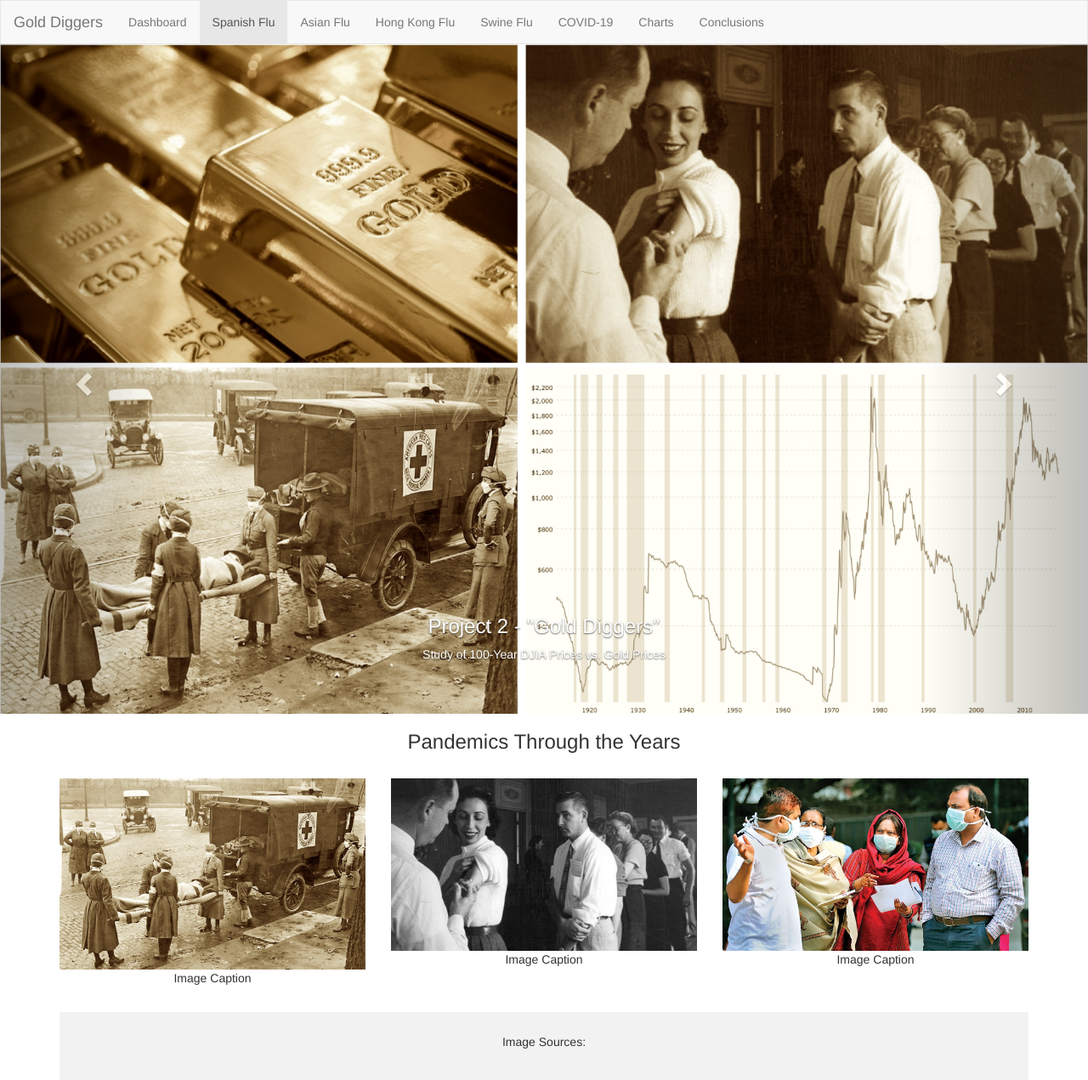
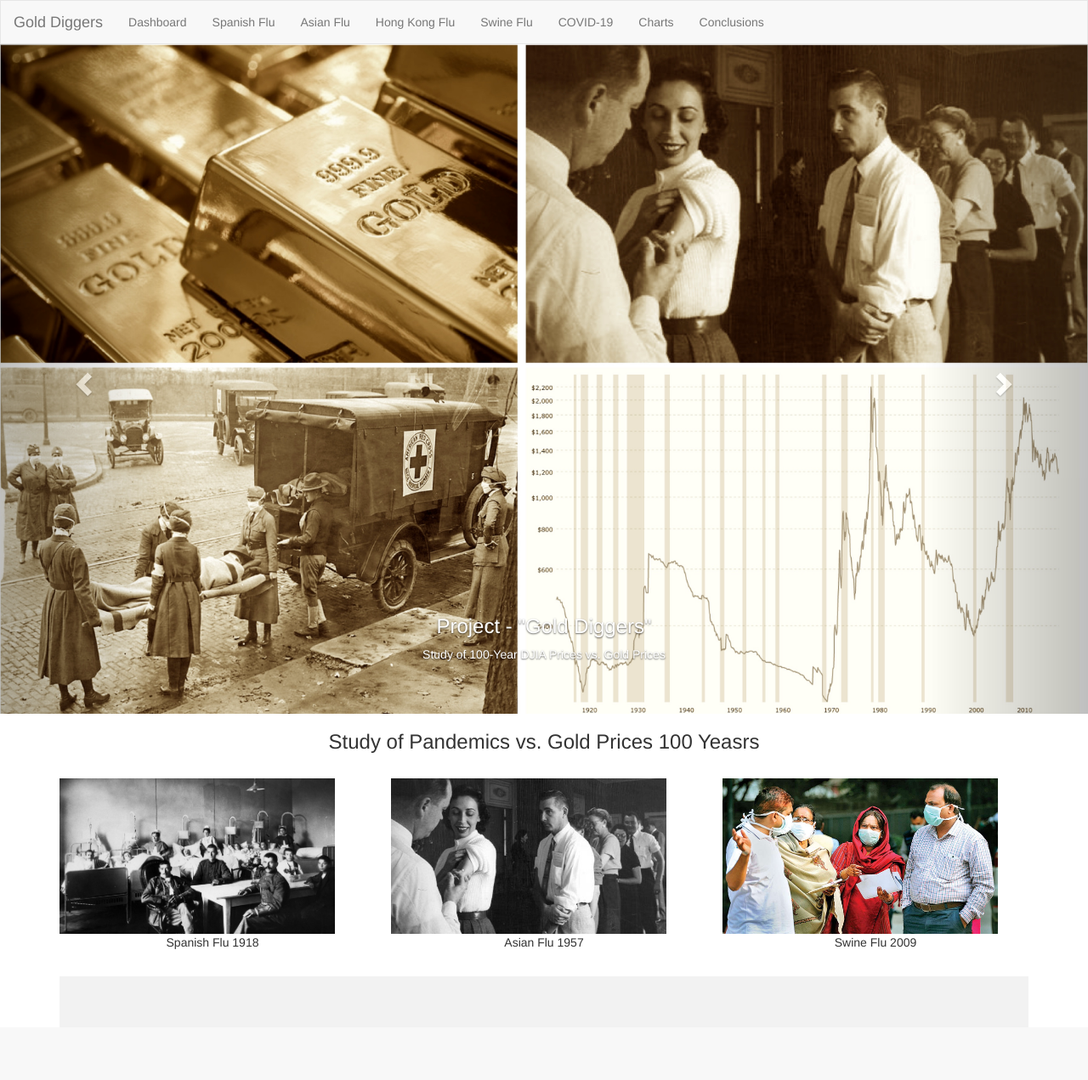
Before and after one commit to pandemicgoldprices/pandemicgoldprices, a Flask app: page / in a window 1280 px wide. Shown: the whole page at 85% size. After the commit the page ends 1117 px from the top, so only its background shows below. Run offline with Flask 2, Linux system fonts and the light colour scheme; data that the repository does not hold is empty; some libraries are stand-ins or nearby versions.

Commit message:
updating index2.0

```diff
--- a/templates/index.html
+++ b/templates/index.html
@@ -41,11 +41,11 @@
     <nav class="navbar navbar-default">
       <div class="container-fluid">
         <div class="navbar-header">
-          <a class="navbar-brand" href="/">Gold Diggers</a>
+          <a class="active navbar-brand" href="/">Gold Diggers</a>
         </div>
         <ul class="nav navbar-nav">
           <li ><a href="dashboard">Dashboard</a></li>
-          <li class="active"><a href="spanish_flu">Spanish Flu</a></li>
+          <li ><a href="spanish_flu">Spanish Flu</a></li>
           <li><a href="asian_flu">Asian Flu</a></li>
           <li><a href="hong_kong_flu">Hong Kong Flu</a></li>
           <li><a href="swine_flu">Swine Flu</a></li>
@@ -60,17 +60,17 @@
       <div class="item active" role="listbox">
         <img src="{{url_for('static', filename='/imgs/pangdcollage.jpg')}}" alt="First Slide">
         <div class="carousel-caption">
-          <h3>Project 2 - "Gold Diggers"</h3>
+          <h3>Project - "Gold Diggers"</h3>
           <p>Study of 100-Year DJIA Prices vs. Gold Prices</p>
         </div>
       </div>
       <div class="item">
-        <img  src="{{url_for('static', filename='/imgs/diggers.jpg')}}" alt="Second Slide">
+        <img  src="{{url_for('static', filename='/imgs/diggers.jpg')}}"  alt="Second Slide">
         <div class="carousel-caption">
         </div>
       </div>
       <div class="item">
-        <img src="{{url_for('static', filename='/imgs/thepriceofgold.jpg')}}" alt="Third Slide">
+        <img src="{{url_for('static', filename='/imgs/thepriceofgold.jpg')}}" style="width:100%" alt="Third Slide">
         <div class="carousel-caption">
         </div>
       </div>
@@ -133,24 +133,24 @@
   </div>-->
 
   <div class="container text-center">
-    <h3>Pandemics Through the Years</h3><br>
+    <h3>Study of Pandemics vs. Gold Prices 100 Yeasrs</h3><br>
     <div class="row">
       <div class="col-sm-4">
-        <img src="{{url_for('static', filename='spanishflue.jpg')}}" class="img-responsive" style="width:100%" alt="Spanish Flu Image">
-        <p>Image Caption</p>
+        <img src="{{url_for('static', filename='imgs/spafluThumb.jpg')}}" class="img-responsive" style="width:90%" alt="Spanish Flu Image">
+        <p>Spanish Flu 1918</p>
       </div>
       <div class="col-sm-4">
-        <img src="{{url_for('static', filename='Asianflu.jpg')}}" class="img-responsive" style="width:100%" alt="Asian Flu Image">
-        <p>Image Caption</p>
+        <img src="{{url_for('static', filename='Asianflu.jpg')}}" class="img-responsive" style="width:90%" alt="Asian Flu Image">
+        <p>Asian Flu 1957</p>
       </div>
       <div class="col-sm-4">
-          <img src="{{url_for('static', filename='swine.jpg')}}" class="img-responsive" style="width:100%" alt="Swine Flu Image">
-          <p>Image Caption</p>
+          <img src="{{url_for('static', filename='swine.jpg')}}" class="img-responsive" style="width:90%" alt="Swine Flu Image">
+          <p>Swine Flu 2009</p>
       </div>
     </div>
     <br>
     <footer class="container-fluid text-center">
-      <p>Image Sources: </p>
+      <p></p>
     </footer>
   </body>
 </html>
```
Also changed, not shown: static/imgs/spafluThumb.jpg (added), static/imgs/thepriceofgold.jpg, 1 other file.
